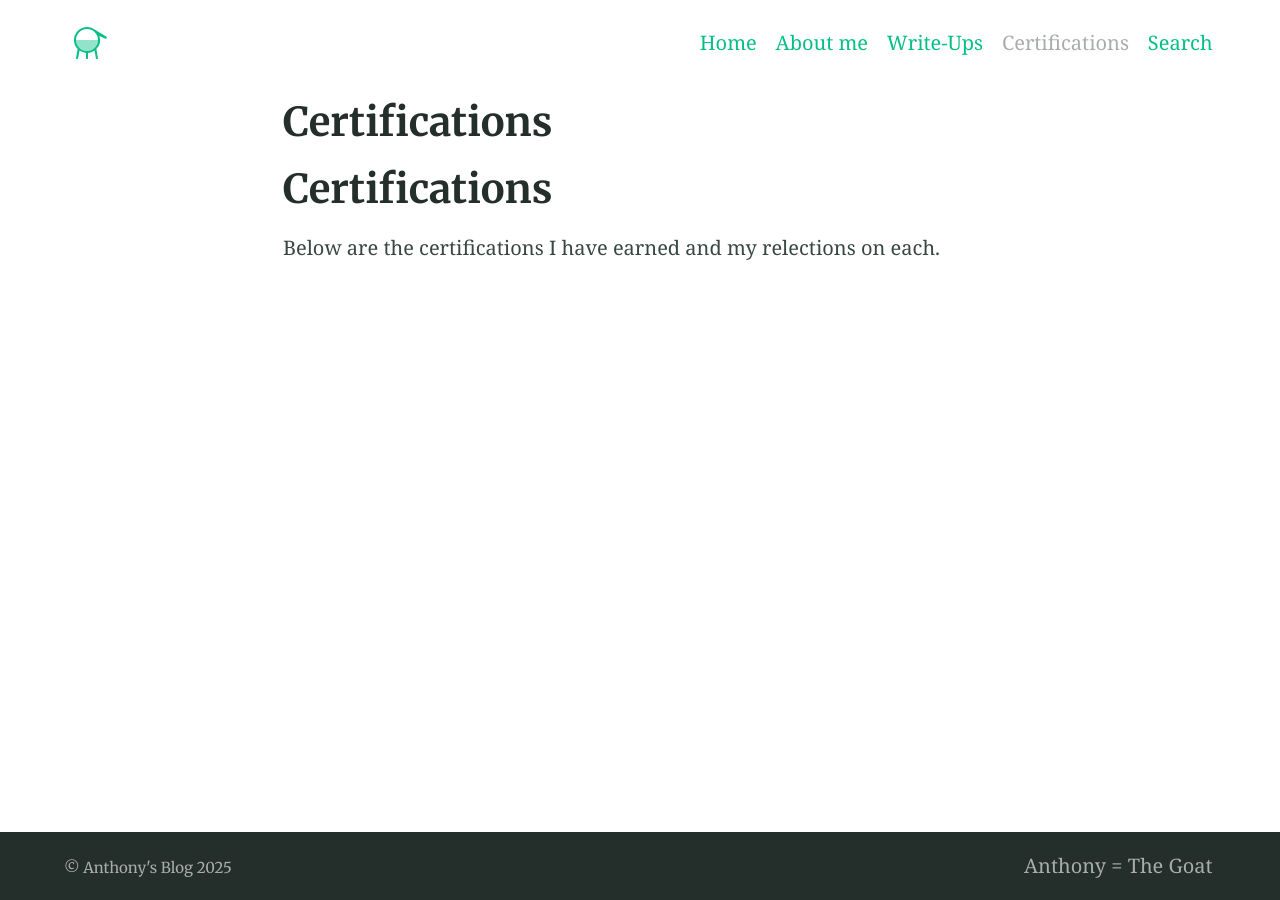
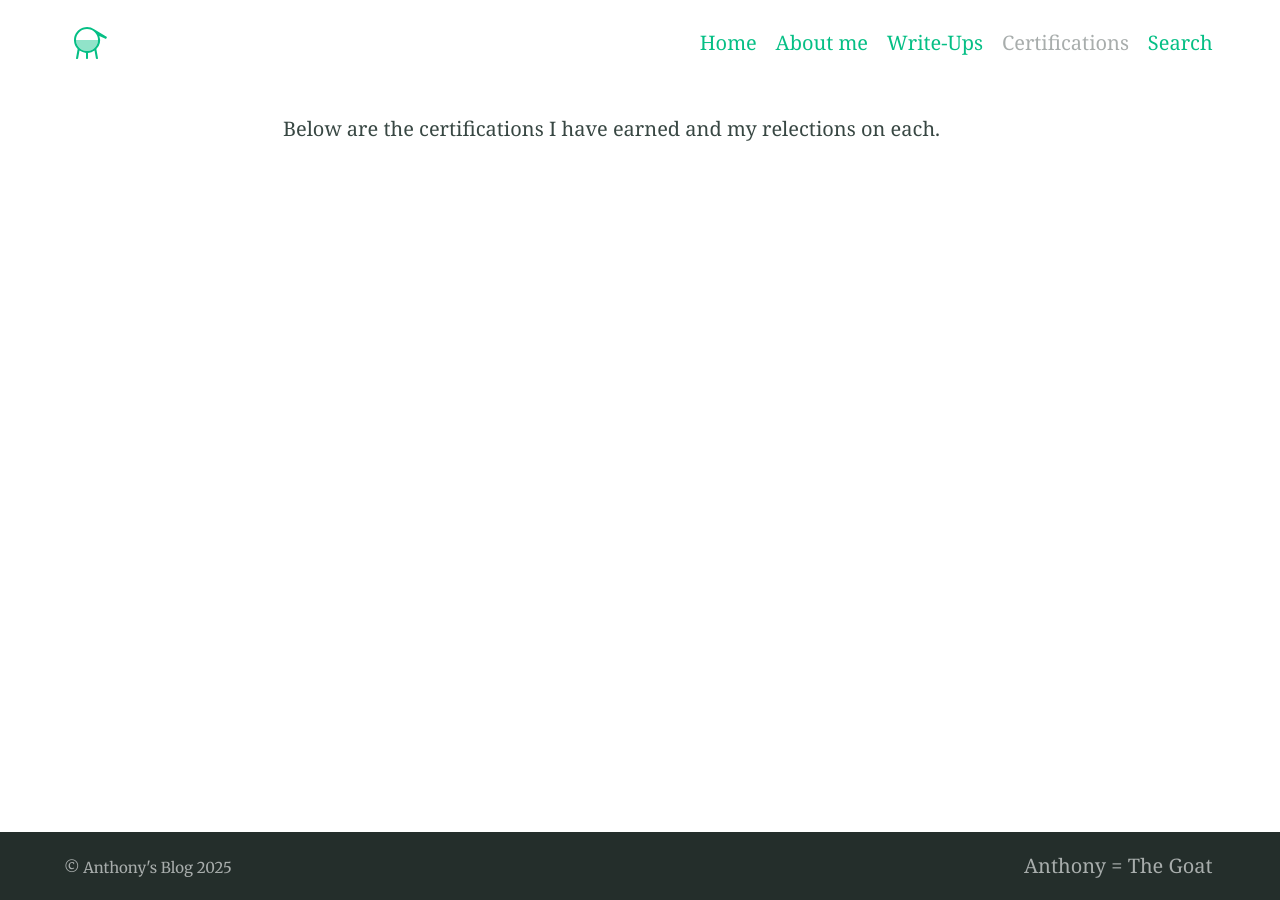
Before and after one commit to 4nthvny/4nthvny.github.io, a Jekyll site: the page built from certifications.md, in a window 1280 px wide. Built offline with Jekyll 4.4.1, drawn with Linux system fonts in a browser that asks for light colours; our own code applies the rules of GitHub Pages for plain Markdown files; some of the changed lines change nothing that is shown.

Commit message:
Update certifications.md

```diff
--- a/certifications.md
+++ b/certifications.md
@@ -1,8 +1,7 @@
 ---
+Title: Certifications
 layout: page
 
 
 ---
-# Certifications
-
 Below are the certifications I have earned and my relections on each.
```
